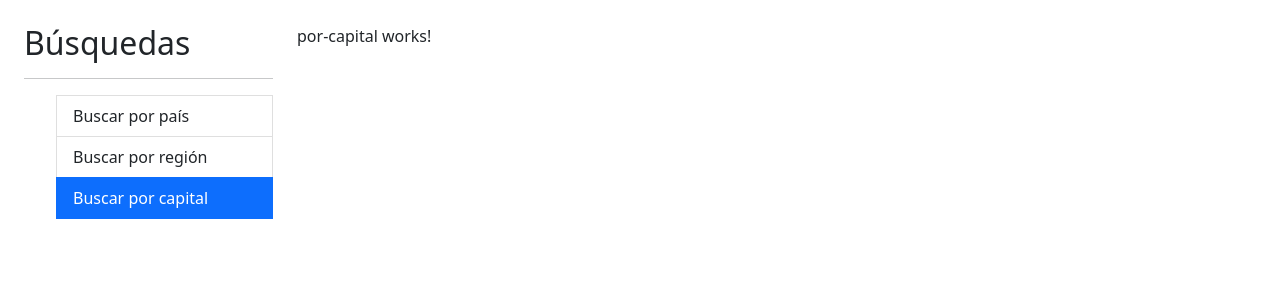
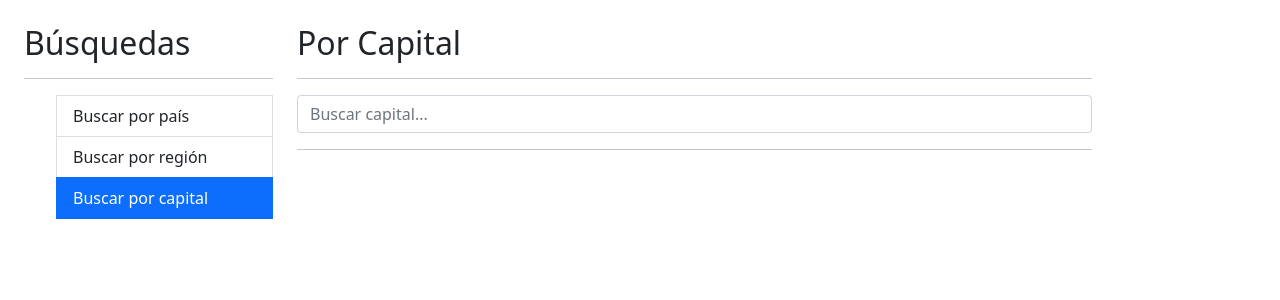
Before and after one commit to AdriFC/paisesApp-ANGULAR, an Angular app: page /capital in a window 1280 px wide. Shown: the top 300 px of the page. Built offline with nearby package versions, Linux system fonts and the light colour scheme.

Commit message:
Búsqueda por capital

```diff
--- a/src/app/pais/components/pais-input/pais-input.component.html
+++ b/src/app/pais/components/pais-input/pais-input.component.html
@@ -4,5 +4,5 @@
        class="form-control"
        [(ngModel)]="termino"
        (input)="teclaPresionada()"
-       placeholder="Buscar país...">
+       [placeholder]="placeholder"/>
 </form>
--- a/src/app/pais/components/pais-input/pais-input.component.ts
+++ b/src/app/pais/components/pais-input/pais-input.component.ts
@@ -1,4 +1,4 @@
-import { Component, EventEmitter, Output, OnInit } from '@angular/core';
+import { Component, EventEmitter, Output, OnInit, Input } from '@angular/core';
 import { Subject } from 'rxjs';
 import { debounceTime } from 'rxjs/operators';
 
@@ -13,6 +13,8 @@ export class PaisInputComponent implements OnInit {
 
   @Output() onEnter: EventEmitter<string> = new EventEmitter();
   @Output() onDebounce: EventEmitter<string> = new EventEmitter();
+
+  @Input() placeholder: string = '';
 
   debouncer: Subject<string> = new Subject();
 
--- a/src/app/pais/components/pais-tabla/pais-tabla.component.html
+++ b/src/app/pais/components/pais-tabla/pais-tabla.component.html
@@ -14,7 +14,7 @@
             <td>
                 <img class="small-flag" [src]="pais.flag">
             </td>
-            <td>{{ pais.name }}</td>
+            <td> {{ pais.capital }}, {{ pais.name }}</td>
             <td>{{ pais.population | number }}</td>
             <td><a [routerLink]="['/pais', pais.alpha2Code]">Ver...</a></td>
         </tr>
--- a/src/app/pais/pages/por-capital/por-capital.component.html
+++ b/src/app/pais/pages/por-capital/por-capital.component.html
@@ -1 +1,23 @@
-<p>por-capital works!</p>
+<h2>Por Capital</h2>
+<hr>
+
+<div class="row">
+    <div class="col">
+        <app-pais-input
+            (onEnter)="buscar( $event )"
+            placeholder="Buscar capital...">
+        </app-pais-input>
+    </div>
+</div>
+
+<hr>
+
+<div *ngIf="hayError" class="alert alert-danger">
+    No se encontró nada con el término {{ termino }}
+</div>
+
+<div *ngIf="paises.length > 0" class="row">
+    <div class="col">
+        <app-pais-tabla [paises]="paises"></app-pais-tabla>
+    </div>
+</div>
--- a/src/app/pais/pages/por-capital/por-capital.component.ts
+++ b/src/app/pais/pages/por-capital/por-capital.component.ts
@@ -1,4 +1,7 @@
-import { Component, OnInit } from '@angular/core';
+import { Component } from '@angular/core';
+
+import { Country } from '../../interfaces/pais.interface';
+import { PaisService } from '../../services/pais.service';
 
 @Component({
   selector: 'app-por-capital',
@@ -6,11 +9,27 @@ import { Component, OnInit } from '@angular/core';
   styles: [
   ]
 })
-export class PorCapitalComponent implements OnInit {
+export class PorCapitalComponent {
 
-  constructor() { }
+  termino: string = '';
+  hayError: boolean = false;
+  paises: Country[] = [];
 
-  ngOnInit(): void {
+  constructor( private paisService: PaisService ) { }
+
+  buscar( termino: string ){
+    this.hayError = false;
+    this.termino = termino;
+
+    this.paisService.buscarCapital( termino )
+      .subscribe( (paises) => {
+        this.paises = paises;
+
+      }, ( err ) => {
+        this.hayError = true;
+        this.paises = [];
+      });
   }
 
+
 }
--- a/src/app/pais/pages/por-pais/por-pais.component.html
+++ b/src/app/pais/pages/por-pais/por-pais.component.html
@@ -5,7 +5,8 @@
     <div class="col">
         <app-pais-input
             (onEnter)="buscar( $event )"
-            (onDebounce)="sugerencias( $event )">
+            (onDebounce)="sugerencias( $event )"
+            placeholder="Buscar país...">
         </app-pais-input>
     </div>
 </div>
--- a/src/app/pais/services/pais.service.ts
+++ b/src/app/pais/services/pais.service.ts
@@ -21,4 +21,12 @@ export class PaisService {
     return this.http.get<Country[]>( url );
 
   }
+
+  buscarCapital( termino: string ): Observable<Country[]> {
+
+    const url = `${this.apiUrl}/capital/${termino}`;
+
+    return this.http.get<Country[]>( url );
+
+  }
 }
```
